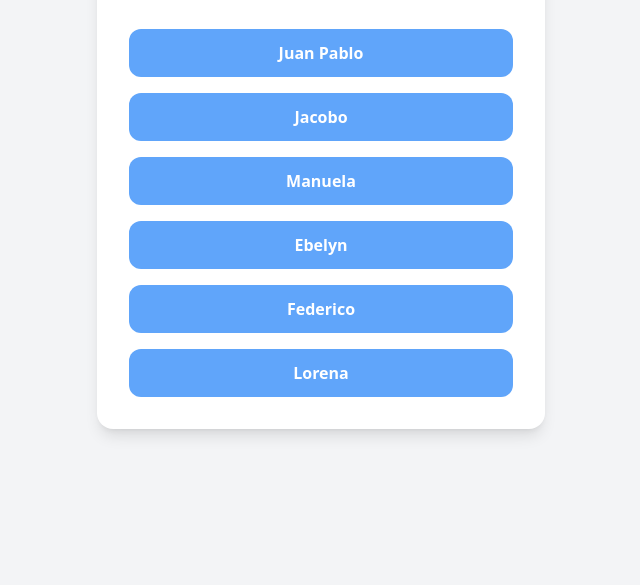
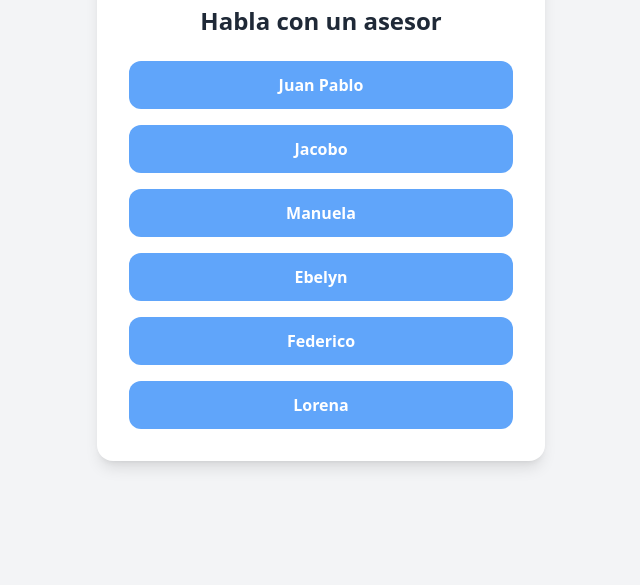
Before and after one commit to busescoollinks/Contactos, a plain HTML site: page index.html in a window 1280 px wide. Shown: the part 215-800 px from the top of the page, without its empty margins (319-959 px from the left). Drawn offline with nearby package versions, Linux system fonts and the light colour scheme.

Commit message:
index.html

```diff
--- a/index.html
+++ b/index.html
@@ -12,7 +12,7 @@
     <!-- Logo arriba a la derecha -->
     <img src="public/logo_complete.png" alt="Logo Bus esCool" class="absolute top-2 right-4 w-32">
 
-    <h1 class="text-2xl font-bold text-gray-800 mb-6">Habla con un asesor</h1>
+    <h1 class="text-2xl font-bold text-gray-800 mb-6 mt-16">Habla con un asesor</h1>
 
     <div class="space-y-4">
       <a href="https://wa.me/573176682930" target="_blank" class="block w-full bg-blue-400 hover:bg-blue-500 text-white font-semibold py-3 rounded-xl transition">
```
